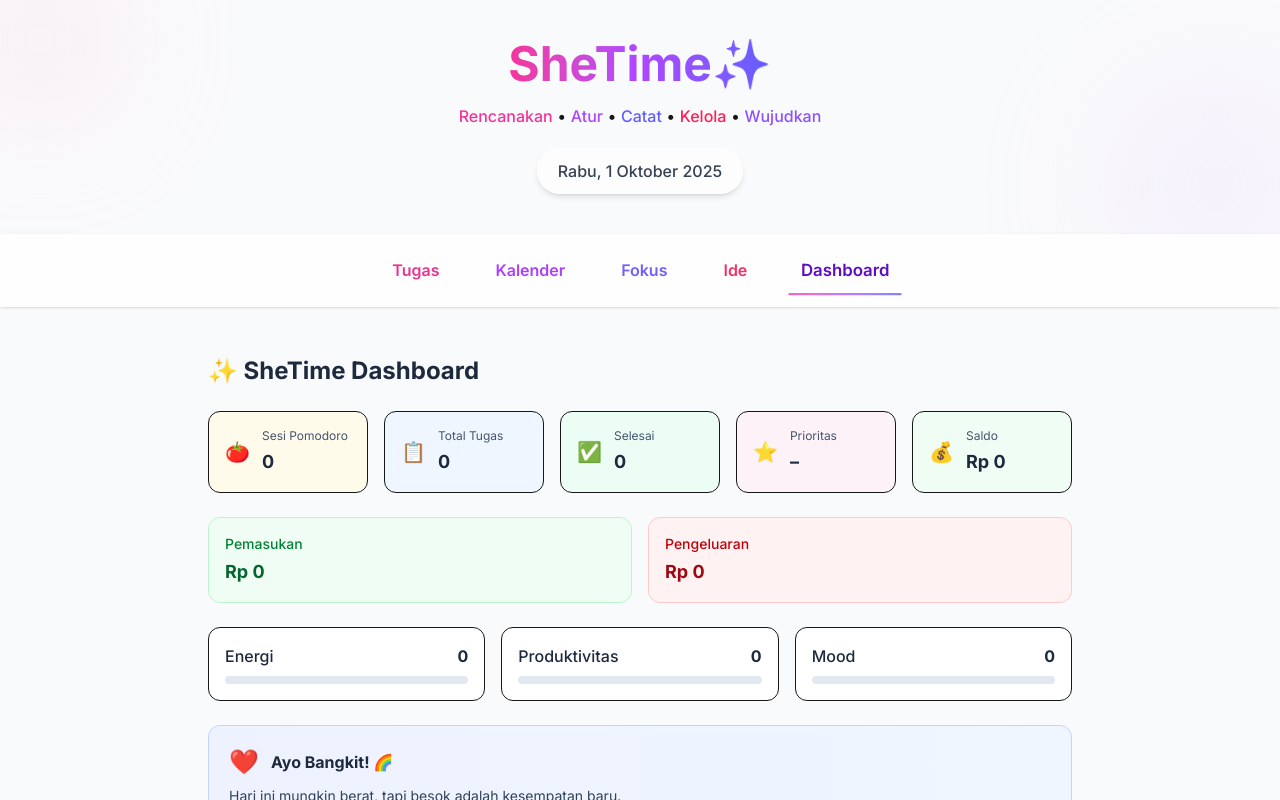
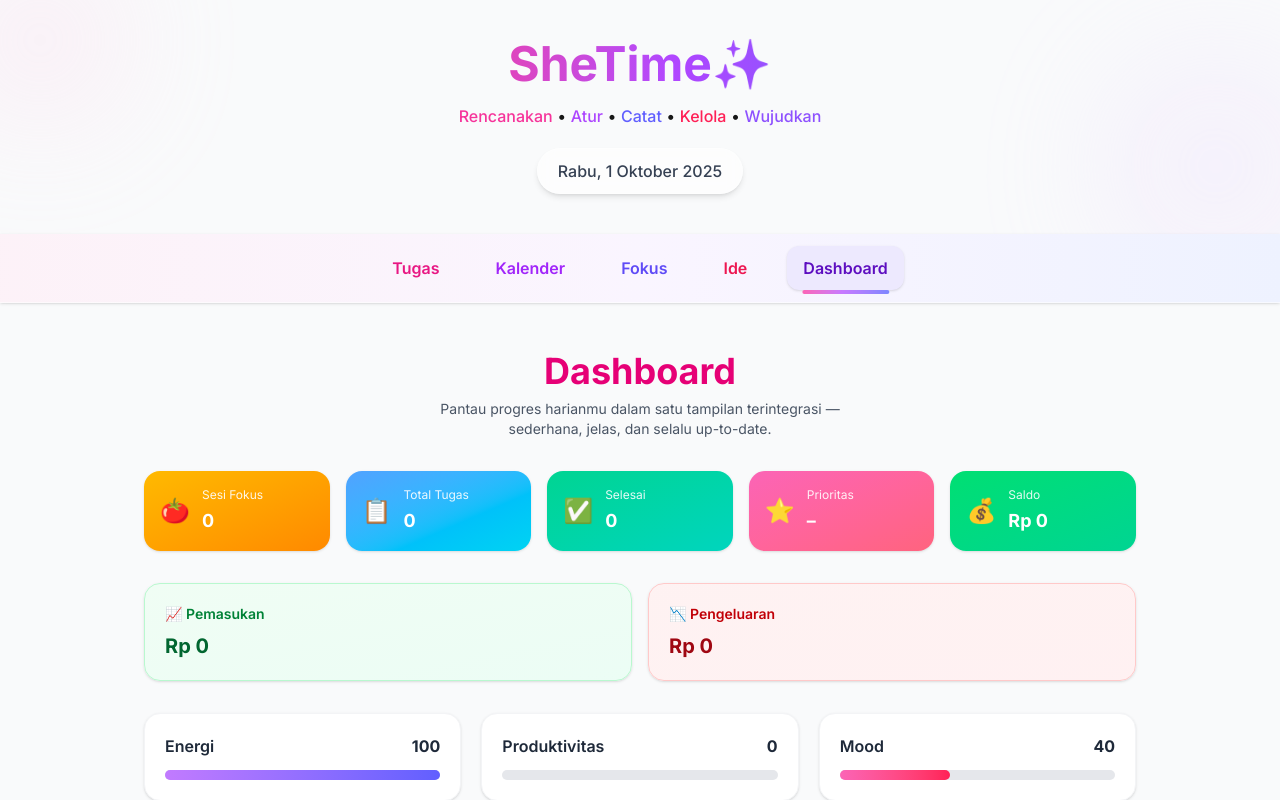
Before and after one commit to dwendddsss/she-time, a Next.js app: page /dashboard in a window 1280 px wide. Shown: the top 800 px of the page. Built offline with nearby package versions, Linux system fonts and the light colour scheme.

Commit message:
change all pages

```diff
--- a/src/app/components/Navbar.jsx
+++ b/src/app/components/Navbar.jsx
@@ -1,42 +1,101 @@
 "use client";
 import Link from "next/link";
 import { usePathname } from "next/navigation";
+import { useState } from "react";
 
 export default function Navbar() {
   const pathname = usePathname();
+  const [isMenuOpen, setIsMenuOpen] = useState(false);
 
   const navItems = [
-    { name: "Tugas", path: "/tugas", color: "text-pink-600", activeColor: "text-pink-800" },
-    { name: "Kalender", path: "/kalender", color: "text-purple-600", activeColor: "text-purple-800" },
-    { name: "Fokus", path: "/fokus", color: "text-indigo-600", activeColor: "text-indigo-800" },
-    { name: "Ide", path: "/ide", color: "text-rose-600", activeColor: "text-rose-800" },
-    { name: "Dashboard", path: "/dashboard", color: "text-violet-600", activeColor: "text-violet-800" },
+    { name: "Tugas", path: "/tugas", color: "text-pink-600", activeColor: "text-pink-800", bg: "bg-pink-100" },
+    { name: "Kalender", path: "/kalender", color: "text-purple-600", activeColor: "text-purple-800", bg: "bg-purple-100" },
+    { name: "Fokus", path: "/fokus", color: "text-indigo-600", activeColor: "text-indigo-800", bg: "bg-indigo-100" },
+    { name: "Ide", path: "/ide", color: "text-rose-600", activeColor: "text-rose-800", bg: "bg-rose-100" },
+    { name: "Dashboard", path: "/dashboard", color: "text-violet-600", activeColor: "text-violet-800", bg: "bg-violet-100" },
   ];
 
+  // Tutup menu saat klik link (mobile)
+  const handleLinkClick = () => {
+    if (window.innerWidth < 768) {
+      setIsMenuOpen(false);
+    }
+  };
+
   return (
-    <nav className="flex items-center justify-center px-4 py-4 bg-white/80 backdrop-blur-sm shadow-sm border-b border-white/50">
-      <div className="flex flex-wrap justify-center gap-6 md:gap-8">
+    <nav className="bg-gradient-to-r from-pink-50 via-purple-50 to-indigo-50 backdrop-blur-sm shadow-sm border-b border-white/60 px-4 py-3">
+      <div className="max-w-6xl mx-auto flex items-center justify-between">
+        <Link href="/dashboard" className="text-pink-600 font-bold text-lg md:hidden">
+          SheTime
+        </Link>
+
+        {/* Desktop Menu */}
+        <div className="hidden md:flex items-center justify-center flex-1">
+          <div className="flex flex-wrap justify-center gap-4 md:gap-6">
             {navItems.map((item) => {
               const isActive = pathname === item.path;
               return (
                 <Link
                   key={item.path}
                   href={item.path}
-              className={`relative px-3 py-2 font-semibold transition-all duration-300 transform hover:scale-105 ${
+                  onClick={handleLinkClick}
+                  className={`relative px-4 py-2.5 rounded-xl font-semibold transition-all duration-300 transform hover:scale-105 ${
                     isActive
-                  ? `${item.activeColor} scale-105`
-                  : `${item.color} opacity-80 hover:opacity-100`
+                      ? `${item.activeColor} ${item.bg} shadow-sm`
+                      : `${item.color} opacity-90 hover:opacity-100 hover:bg-white/50`
                   }`}
                 >
                   {item.name}
-              {/* Underline animasi saat aktif */}
                   {isActive && (
-                <span className="absolute -bottom-1 left-0 w-full h-0.5 bg-gradient-to-r from-pink-400 via-purple-400 to-indigo-400 rounded-full"></span>
+                    <span className="absolute -bottom-1 left-1/2 transform -translate-x-1/2 w-3/4 h-1 bg-gradient-to-r from-pink-400 via-purple-400 to-indigo-400 rounded-full"></span>
                   )}
                 </Link>
               );
             })}
           </div>
+        </div>
+
+        {/* Mobile Menu Button */}
+        <button
+          className="md:hidden text-gray-700 focus:outline-none z-50"
+          onClick={() => setIsMenuOpen(!isMenuOpen)}
+          aria-label="Toggle menu"
+        >
+          {isMenuOpen ? (
+            <span className="text-2xl">✕</span>
+          ) : (
+            <span className="text-2xl">☰</span>
+          )}
+        </button>
+      </div>
+
+      {/* Mobile Menu Dropdown */}
+      {isMenuOpen && (
+        <div className="md:hidden bg-white/90 backdrop-blur-sm border-t border-white/60">
+          <div className="max-w-6xl mx-auto px-4 py-4 flex flex-col gap-3">
+            {navItems.map((item) => {
+              const isActive = pathname === item.path;
+              return (
+                <Link
+                  key={item.path}
+                  href={item.path}
+                  onClick={handleLinkClick}
+                  className={`relative px-4 py-3 rounded-xl font-semibold transition-all ${
+                    isActive
+                      ? `${item.activeColor} ${item.bg} shadow-sm`
+                      : `${item.color} opacity-90`
+                  }`}
+                >
+                  {item.name}
+                  {isActive && (
+                    <span className="absolute -bottom-1 left-4 w-8 h-1 bg-gradient-to-r from-pink-400 to-purple-500 rounded-full"></span>
+                  )}
+                </Link>
+              );
+            })}
+          </div>
+        </div>
+      )}
     </nav>
   );
 }
--- a/src/app/dashboard/page.js
+++ b/src/app/dashboard/page.js
@@ -1,7 +1,7 @@
-'use client';
+"use client";
 
-import { useState, useEffect, useMemo } from 'react';
-import { useTimer } from '../lib/TimerContext';
+import { useState, useEffect, useMemo } from "react";
+import { useTimer } from "../lib/TimerContext";
 
 export default function Dashboard() {
   const { totalSessions } = useTimer();
@@ -23,14 +23,12 @@ export default function Dashboard() {
 
   // === Muat data dari localStorage ===
   useEffect(() => {
-    // --- Mood & Energi (opsional) ---
-    const savedMood = localStorage.getItem('mood');
-    const savedEnergy = localStorage.getItem('energy');
+    const savedMood = localStorage.getItem("mood");
+    const savedEnergy = localStorage.getItem("energy");
     setMood(savedMood || null);
     setEnergyInput(savedEnergy ? parseInt(savedEnergy, 10) : null);
 
-    // --- Tugas ---
-    const tasksStr = localStorage.getItem('daily_tasks');
+    const tasksStr = localStorage.getItem("daily_tasks");
     if (tasksStr) {
       try {
         const tasks = JSON.parse(tasksStr);
@@ -39,8 +37,8 @@ export default function Dashboard() {
           ...(tasks.rumah || []),
           ...(tasks.bisnis || []),
         ];
-        const completed = allTasks.filter(t => t.completed).length;
-        const priority = allTasks.find(t => t.isFavorite)?.text || null;
+        const completed = allTasks.filter((t) => t.completed).length;
+        const priority = allTasks.find((t) => t.isFavorite)?.text || null;
 
         setTaskSummary({
           total: allTasks.length,
@@ -52,16 +50,15 @@ export default function Dashboard() {
       }
     }
 
-    // --- Keuangan ---
-    const financeStr = localStorage.getItem('finance_records');
+    const financeStr = localStorage.getItem("finance_records");
     if (financeStr) {
       try {
         const { records = [] } = JSON.parse(financeStr);
         const income = records
-          .filter(r => r.type === 'income')
+          .filter((r) => r.type === "income")
           .reduce((sum, r) => sum + r.amount, 0);
         const expense = records
-          .filter(r => r.type === 'expense')
+          .filter((r) => r.type === "expense")
           .reduce((sum, r) => sum + r.amount, 0);
         const saldo = income - expense;
 
@@ -78,8 +75,10 @@ export default function Dashboard() {
     : 0;
 
   const energyScore = useMemo(() => {
-    return Math.min(100, totalSessions * 10);
-  }, [totalSessions]);
+    const usedByPomodoro = totalSessions * 10;
+    const usedByTasks = taskSummary.completed * 5;
+    return Math.max(0, 100 - usedByPomodoro - usedByTasks);
+  }, [totalSessions, taskSummary.completed]);
 
   const moodScore = useMemo(() => {
     return Math.round(0.6 * productivityScore + 0.4 * energyScore);
@@ -102,128 +101,156 @@ export default function Dashboard() {
 
   // === Format Rupiah ===
   const formatRupiah = (angka) => {
-    return new Intl.NumberFormat('id-ID', {
-      style: 'currency',
-      currency: 'IDR',
+    return new Intl.NumberFormat("id-ID", {
+      style: "currency",
+      currency: "IDR",
       minimumFractionDigits: 0,
     }).format(angka);
   };
 
   return (
-    <div className="max-w-4xl mx-auto px-4 py-6">
-      <h1 className="text-2xl font-bold text-slate-800 mb-6">✨ SheTime Dashboard</h1>
+    <div className="max-w-5xl mx-auto px-4 py-6">
+      {/* Header dengan gradien */}
+     <div className="text-center mb-8">
+      <h1 className="text-3xl md:text-4xl font-bold text-pink-600">
+        Dashboard
+      </h1>
+      <p className="text-gray-600 mt-2 text-sm max-w-md mx-auto">
+        Pantau progres harianmu dalam satu tampilan terintegrasi — sederhana, jelas, dan selalu up-to-date.
+      </p>
+      </div>
 
-      {/* Statistik Utama */}
-      <div className="grid grid-cols-1 sm:grid-cols-2 lg:grid-cols-5 gap-4 mb-6">
-        <StatBox title="Sesi Pomodoro" value={totalSessions} icon="🍅" color="bg-amber-50" />
-        <StatBox title="Total Tugas" value={taskSummary.total} icon="📋" color="bg-blue-50" />
+      {/* Statistik Utama - Kartu Warna-Warni */}
+      <div className="grid grid-cols-2 sm:grid-cols-3 lg:grid-cols-5 gap-4 mb-8">
+        <StatBox
+          title="Sesi Fokus"
+          value={totalSessions}
+          icon="🍅"
+          color="from-amber-400 to-orange-400"
+        />
+        <StatBox
+          title="Total Tugas"
+          value={taskSummary.total}
+          icon="📋"
+          color="from-blue-400 to-cyan-400"
+        />
         <StatBox
           title="Selesai"
           value={taskSummary.total ? `${taskSummary.completed}/${taskSummary.total}` : "0"}
           icon="✅"
-          color="bg-emerald-50"
+          color="from-emerald-400 to-teal-400"
         />
         <StatBox
           title="Prioritas"
           value={taskSummary.priority || "–"}
           icon="⭐"
-          color="bg-pink-50"
+          color="from-pink-400 to-rose-400"
         />
         <StatBox
           title="Saldo"
           value={formatRupiah(financeSummary.saldo)}
           icon="💰"
-          color={financeSummary.saldo >= 0 ? "bg-green-50" : "bg-red-50"}
+          color={financeSummary.saldo >= 0 ? "from-green-400 to-emerald-400" : "from-red-400 to-rose-400"}
         />
       </div>
 
-      {/* Keuangan Detail */}
-      <div className="grid grid-cols-1 md:grid-cols-2 gap-4 mb-6">
-        <div className="bg-green-50 p-4 rounded-xl border border-green-200">
-          <h3 className="text-sm font-medium text-green-700">Pemasukan</h3>
-          <div className="text-lg font-bold text-green-800 mt-1">
+      {/* Keuangan Detail - Gradien */}
+      <div className="grid grid-cols-1 md:grid-cols-2 gap-4 mb-8">
+        <div className="bg-gradient-to-br from-green-50 to-emerald-50 p-5 rounded-2xl border border-green-200 shadow-sm">
+          <h3 className="text-sm font-semibold text-green-700 flex items-center gap-1">
+            📈 Pemasukan
+          </h3>
+          <div className="text-xl font-bold text-green-800 mt-2">
             {formatRupiah(financeSummary.income)}
           </div>
         </div>
-        <div className="bg-red-50 p-4 rounded-xl border border-red-200">
-          <h3 className="text-sm font-medium text-red-700">Pengeluaran</h3>
-          <div className="text-lg font-bold text-red-800 mt-1">
+        <div className="bg-gradient-to-br from-red-50 to-rose-50 p-5 rounded-2xl border border-red-200 shadow-sm">
+          <h3 className="text-sm font-semibold text-red-700 flex items-center gap-1">
+            📉 Pengeluaran
+          </h3>
+          <div className="text-xl font-bold text-red-800 mt-2">
             {formatRupiah(financeSummary.expense)}
           </div>
         </div>
       </div>
 
-      {/* Mood & Energi (jika ada) */}
+      {/* Mood & Energi */}
       {(mood || energyInput !== null) && (
-        <div className="grid grid-cols-1 md:grid-cols-2 gap-4 mb-6">
+        <div className="grid grid-cols-1 md:grid-cols-2 gap-4 mb-8">
           {mood && (
-            <div className="bg-purple-50 p-4 rounded-xl border border-purple-200">
-              <h3 className="text-sm font-medium text-purple-700">Mood Hari Ini</h3>
-              <div className="text-3xl mt-1">{mood}</div>
+            <div className="bg-gradient-to-br from-purple-50 to-indigo-50 p-5 rounded-2xl border border-purple-200 shadow-sm">
+              <h3 className="text-sm font-semibold text-purple-700">Mood Hari Ini</h3>
+              <div className="text-3xl mt-2">{mood}</div>
             </div>
           )}
           {energyInput !== null && (
-            <div className="bg-yellow-50 p-4 rounded-xl border border-yellow-200">
-              <h3 className="text-sm font-medium text-yellow-700">Energi</h3>
-              <div className="mt-2 flex items-center gap-2">
-                <span>⚡</span>
-                <div className="w-full bg-gray-200 rounded-full h-2">
+            <div className="bg-gradient-to-br from-yellow-50 to-amber-50 p-5 rounded-2xl border border-yellow-200 shadow-sm">
+              <h3 className="text-sm font-semibold text-yellow-700 flex items-center gap-1">
+                ⚡ Energi
+              </h3>
+              <div className="mt-3 flex items-center gap-3">
+                <div className="w-full bg-gray-200 rounded-full h-2.5">
                   <div
-                    className="bg-yellow-500 h-2 rounded-full"
+                    className="bg-gradient-to-r from-yellow-400 to-amber-500 h-2.5 rounded-full"
                     style={{ width: `${(energyInput / 10) * 100}%` }}
                   ></div>
                 </div>
-                <span className="text-sm w-8">{energyInput}/10</span>
+                <span className="text-sm font-medium w-10">{energyInput}/10</span>
               </div>
             </div>
           )}
         </div>
       )}
 
-      {/* Skor */}
-      <div className="grid grid-cols-1 md:grid-cols-3 gap-4 mb-6">
-        <ScoreCard title="Energi" score={energyScore} color="from-purple-400 to-purple-600" />
-        <ScoreCard title="Produktivitas" score={productivityScore} color="from-green-400 to-green-600" />
-        <ScoreCard title="Mood" score={moodScore} color="from-pink-400 to-pink-600" />
+      {/* Skor dengan Gradien */}
+      <div className="grid grid-cols-1 md:grid-cols-3 gap-5 mb-8">
+        <ScoreCard title="Energi" score={energyScore} color="from-purple-400 to-indigo-500" />
+        <ScoreCard title="Produktivitas" score={productivityScore} color="from-green-400 to-emerald-500" />
+        <ScoreCard title="Mood" score={moodScore} color="from-pink-400 to-rose-500" />
       </div>
 
-      {/* Pesan Motivasi */}
-      <div className="p-5 bg-gradient-to-r from-indigo-50 to-blue-50 rounded-xl border border-indigo-200">
-        <div className="flex items-center gap-3 mb-2">
-          <span className="text-2xl">{emoji}</span>
-          <h2 className="font-bold text-slate-800">{title}</h2>
+      {/* Pesan Motivasi - Kartu Gradien */}
+      <div className="p-6 rounded-2xl bg-gradient-to-r from-indigo-50 via-purple-50 to-pink-50 border border-white/50 shadow-lg">
+        <div className="flex items-center gap-4 mb-3">
+          <span className="text-3xl">{emoji}</span>
+          <h2 className="text-xl font-bold text-gray-800">{title}</h2>
         </div>
-        <p className="text-slate-700 text-sm">{msg}</p>
-        <div className="mt-2 text-xs text-slate-600">
-          Skor Mood: <span className="font-bold">{moodScore}/100</span>
+        <p className="text-gray-700">{msg}</p>
+        <div className="mt-3 flex items-center gap-2">
+          <span className="text-sm text-gray-600">Skor Mood:</span>
+          <span className="font-bold bg-white/60 px-2.5 py-0.5 rounded-full text-pink-600">
+            {moodScore}/100
+          </span>
         </div>
       </div>
     </div>
   );
 }
 
+// === Komponen StatBox ===
 function StatBox({ title, value, icon, color }) {
   return (
-    <div className={`${color} p-4 rounded-xl border flex items-center`}>
-      <span className="text-xl mr-3">{icon}</span>
+    <div className={`bg-gradient-to-br ${color} p-4 rounded-2xl text-white shadow-sm flex items-center`}>
+      <span className="text-2xl mr-3">{icon}</span>
       <div>
-        <div className="text-xs text-slate-600">{title}</div>
-        <div className="text-lg font-bold text-slate-800 mt-1">{value}</div>
+        <div className="text-xs opacity-90">{title}</div>
+        <div className="text-lg font-bold mt-1">{value}</div>
       </div>
     </div>
   );
 }
 
+// === Komponen ScoreCard ===
 function ScoreCard({ title, score, color }) {
   return (
-    <div className="bg-white p-4 rounded-xl border">
-      <div className="flex justify-between items-center mb-2">
-        <span className="font-medium text-slate-800">{title}</span>
-        <span className="font-bold text-slate-800">{score}</span>
+    <div className="bg-white p-5 rounded-2xl border border-gray-100 shadow-sm">
+      <div className="flex justify-between items-center mb-3">
+        <span className="font-semibold text-gray-800">{title}</span>
+        <span className="font-bold text-gray-800">{score}</span>
       </div>
-      <div className="w-full bg-slate-200 rounded-full h-2">
+      <div className="w-full bg-gray-200 rounded-full h-2.5">
         <div
-          className={`h-2 rounded-full bg-gradient-to-r ${color}`}
+          className={`h-2.5 rounded-full bg-gradient-to-r ${color}`}
           style={{ width: `${score}%` }}
         ></div>
       </div>
--- a/src/app/globals.css
+++ b/src/app/globals.css
@@ -1,4 +1,31 @@
 @import "tailwindcss";
+
+@keyframes gradientShift {
+  0% { background-position: 0% 50%; }
+  50% { background-position: 100% 50%; }
+  100% { background-position: 0% 50%; }
+}
+.animate-gradient {
+  background-size: 200% 200%;
+  animation: gradientShift 8s ease infinite;
+}
+
+@keyframes float {
+  0%, 100% { transform: translateY(0) rotate(0deg); }
+  50% { transform: translateY(-20px) rotate(5deg); }
+}
+@keyframes float-slow {
+  0%, 100% { transform: translateY(0); }
+  50% { transform: translateY(-15px); }
+}
+@keyframes bounce-slow {
+  0%, 100% { transform: translateY(0); }
+  50% { transform: translateY(-10px); }
+}
+
+.animate-float { animation: float 12s ease-in-out infinite; }
+.animate-float-slow { animation: float-slow 10s ease-in-out infinite; }
+.animate-bounce-slow { animation: bounce-slow 8s ease-in-out infinite; }
 
 
 :root {
--- a/src/app/tugas/page.js
+++ b/src/app/tugas/page.js
@@ -170,8 +170,8 @@ const deleteFinanceRecord = (id) => {
           <input
   type="text"
   placeholder="Olahraga, baca buku..."
-            value={newTask.pribadi}
-            onChange={(e) => setNewTask({ ...newTask, pribadi: e.target.value })}
+  value={newTask?.pribadi || ""}
+  onChange={(e) => setNewTask(prev => ({ ...prev, pribadi: e.target.value }))}
   className="w-full p-2.5 bg-white border border-pink-200 rounded-lg focus:outline-none focus:ring-2 focus:ring-pink-300 mb-3 text-sm"
 />
           <button
```
Also changed, not shown: src/app/ide/page.js (+7 -7 lines), src/app/kalender/page.js (+5 -5 lines), src/app/page.js (+73 -34 lines). Lines whose indentation alone changed are shown as unchanged.
